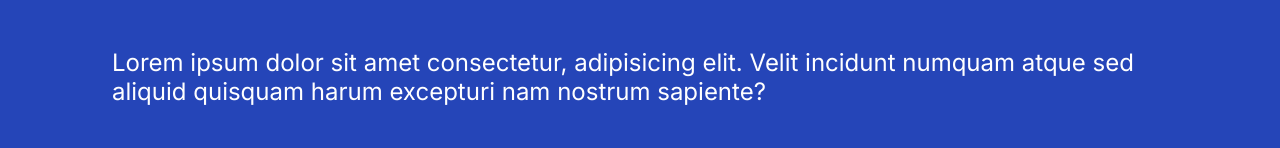
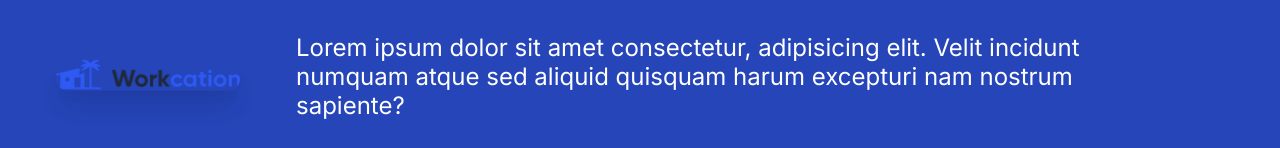
Before and after one commit to emirisato1003/react-component-library, a React (Vite) app: page / in a window 1280 px wide. Shown: the part 1791-1939 px from the top of the page. Built offline with nearby package versions, Linux system fonts and the light colour scheme; the HTML template or start-up script is replaced by a standard one.

Commit message:
upload workcation logo

```diff
--- a/src/assets/components/Testimonials/Testimonial.jsx
+++ b/src/assets/components/Testimonials/Testimonial.jsx
@@ -1,7 +1,7 @@
 export default function Testimonial({ children, imgUrl }) {
     return (
         <div className="testimonial-container">
-            {imgUrl && <img src={imgUrl} alt="" />}
+            {imgUrl ? <img src={imgUrl} alt=""/> : <img src="src/assets/logo/workcationLogo/Logo.png"></img>}
             {children}
         </div>
     );
```
Also changed, not shown: src/assets/logo/workcationLogo/Logo.png (added), 1 other file (tests, documents, lock files or other folders).
